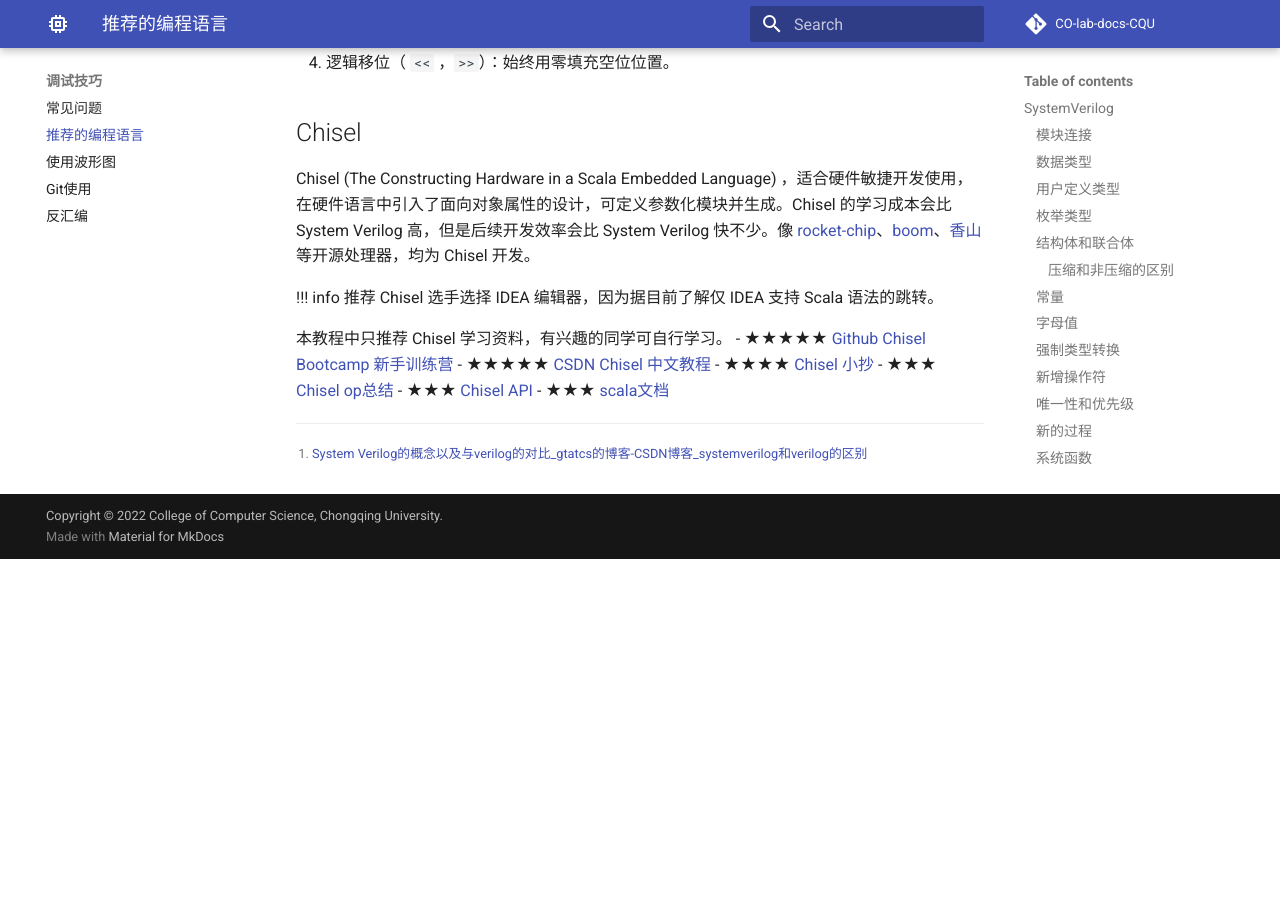
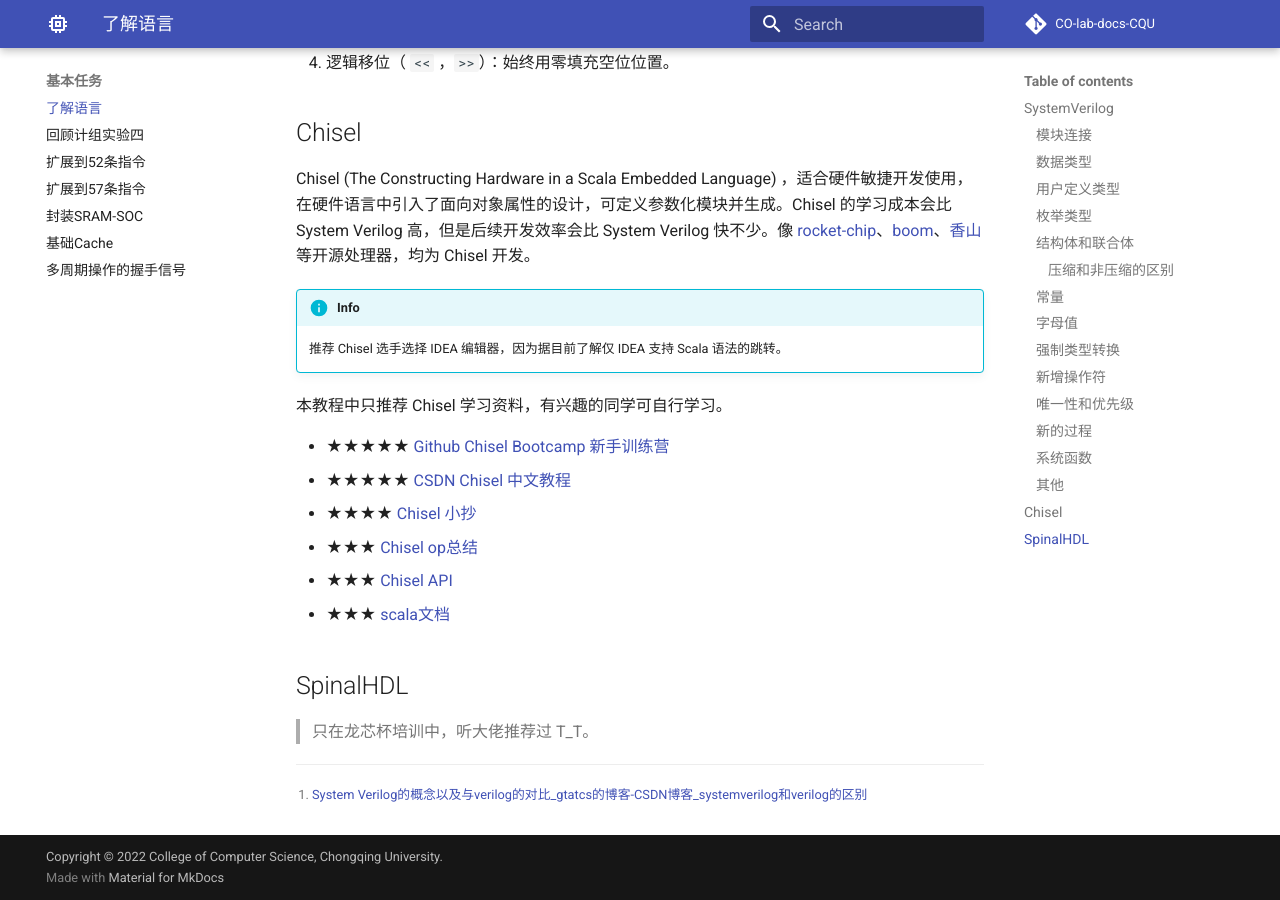
Before and after one commit to CQU-CS-LABs/CO-lab-docs-CQU, an MkDocs documentation site: the page built from docs/basic/language.md, in a window 1280 px wide and 900 px high, scrolled down 5773 px. Built offline with MkDocs 1.6.1 and Material for MkDocs 9.7.7, drawn with Linux system fonts in a browser that asks for light colours; comment, search, counter and statistics services are not loaded; before the commit the page ends 6332 px from its top, so only the background shows below that.

Commit message:
lang: change the directory

```diff
--- a/docs/tips/language.md
+++ b/docs/basic/language.md
@@ -1,4 +1,4 @@
-# 推荐的编程语言
+# 了解语言
 
 众重大计院学子所周知，我们所学习的硬件语言是 Verilog 。通过纯并行的思想展开了硬件编程的学习。但是本章节想介绍除开 Verilog 之外的其他语言。因为在尝试其他语言的时候，会存在更简洁、高效的使用，不用再为连线、模块烦恼啦。
 
@@ -229,10 +229,12 @@ Verilog使用always过程可以表示时序逻辑、组合逻辑和锁存逻辑
 
 Chisel (The Constructing Hardware in a Scala Embedded Language) ，适合硬件敏捷开发使用，在硬件语言中引入了面向对象属性的设计，可定义参数化模块并生成。Chisel 的学习成本会比 System Verilog 高，但是后续开发效率会比 System Verilog 快不少。像 [rocket-chip](https://github.com/chipsalliance/rocket-chip/)、[boom](https://github.com/riscv-boom/riscv-boom)、[香山](https://github.com/OpenXiangShan/XiangShan/) 等开源处理器，均为 Chisel 开发。
 
-!!! info 推荐 Chisel 选手选择 IDEA 编辑器，因为据目前了解仅 IDEA 支持 Scala 语法的跳转。
+!!! info
+    推荐 Chisel 选手选择 IDEA 编辑器，因为据目前了解仅 IDEA 支持 Scala 语法的跳转。
 
 
 本教程中只推荐 Chisel 学习资料，有兴趣的同学可自行学习。
+
 - ★★★★★ [Github Chisel Bootcamp 新手训练营](https://github.com/freechipsproject/chisel-bootcamp)
 - ★★★★★ [CSDN Chisel 中文教程](https://blog.csdn.net/qq_34291505/article/details/86744581)
 - ★★★★ [Chisel 小抄](https://chisel.eecs.berkeley.edu/doc/chisel-cheatsheet3.pdf)
@@ -241,4 +243,8 @@ Chisel (The Constructing Hardware in a Scala Embedded Language) ，适合硬件
 - ★★★ [scala文档](https://docs.scala-lang.org/scala3/book/introduction.html)
 
 
+## SpinalHDL
+
+> 只在龙芯杯培训中，听大佬推荐过 T_T。
+
 [^blog_sv]: [System Verilog的概念以及与verilog的对比_gtatcs的博客-CSDN博客_systemverilog和verilog的区别](https://blog.csdn.net/gtatcs/article/details/8970489)
--- a/mkdocs.yml
+++ b/mkdocs.yml
@@ -12,6 +12,7 @@ nav:
     - 工具: env/tools.md
     - 实验资料包: env/resource.md
   - 基本任务:
+    - 了解语言: basic/language.md
     - 回顾计组实验四: basic/lab4.md
     - 扩展到52条指令: basic/extend_52.md
     - 扩展到57条指令: basic/extend_57.md
@@ -27,7 +28,6 @@ nav:
     - LoongArch32: ext/la32.md
   - 调试技巧:
     - 常见问题: tips/common.md
-    - 推荐的编程语言: tips/language.md
     - 使用波形图: tips/wave_debug.md
     - Git使用: tips/git.md
     - 反汇编: tips/disasm.md
```
